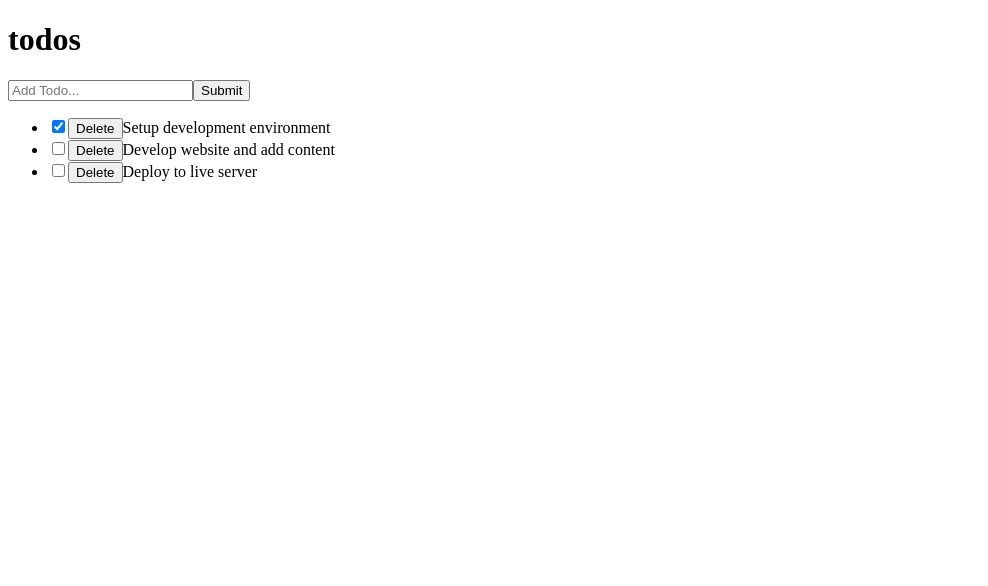
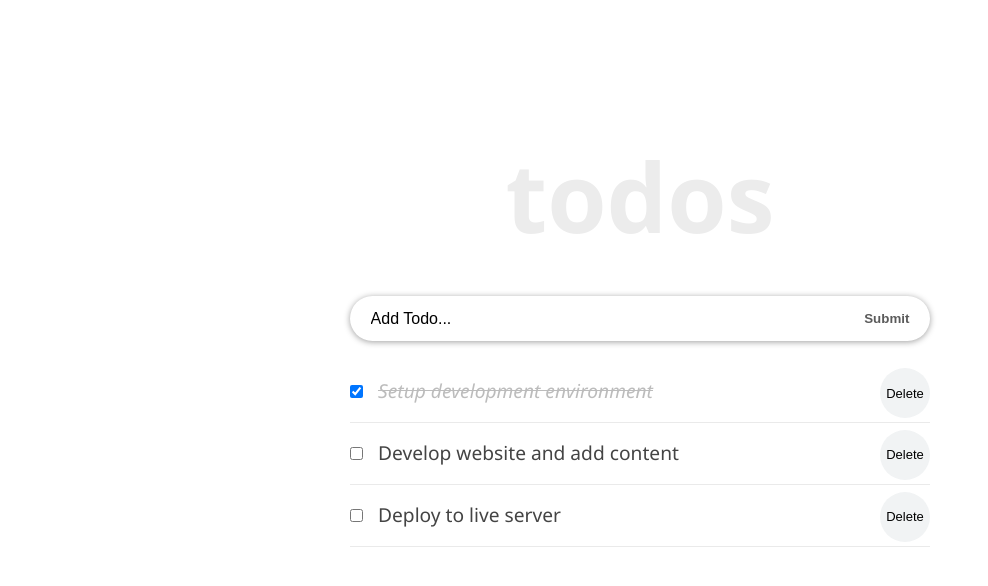
Before and after one commit to isaacpitwa/react-todo-app, a React (Create React App) app: page / in a window 1280 px wide. Shown: the top 586 px of the page, without its empty margins (0-988 px from the left). Built offline with nearby package versions, Linux system fonts and the light colour scheme.

Commit message:
Edit Todo

```diff
--- a/src/App.css
+++ b/src/App.css
@@ -1,38 +1,64 @@
-.App {
-  text-align: center;
+* {
+  box-sizing: border-box;
+  margin: 0;
+  padding: 0;
 }
 
-.App-logo {
-  height: 40vmin;
-  pointer-events: none;
+body {
+  font-family: "Segoe UI", Arial, sans-serif;
+  line-height: 1.4;
+  color: #444;
+  background: #fff;
+  height: 100vh;
+}
+.container {
+  display: flex;
+  flex-direction: column;
+  justify-content: center;
+  align-items: center;
+  max-width: 600px;
+  margin: 0 auto;
 }
 
-@media (prefers-reduced-motion: no-preference) {
-  .App-logo {
-    animation: App-logo-spin infinite 20s linear;
-  }
+.inner {
+  width: 100%;
+  padding: 8rem 10px 4rem;
 }
 
-.App-header {
-  background-color: #282c34;
-  min-height: 100vh;
+.form-container {
+  width: 100%;
+  margin-bottom: 20px;
   display: flex;
-  flex-direction: column;
-  align-items: center;
-  justify-content: center;
-  font-size: calc(10px + 2vmin);
-  color: white;
+  border-radius: calc(0.5 * 100px);
+  box-shadow: 0 1px 6px 0 rgba(0, 0, 0, 0.38);
+  justify-content: space-evenly;
 }
 
-.App-link {
-  color: #61dafb;
+.input-text {
+  font-size: 1rem;
+  font-weight: 400;
+  width: 85%;
+  padding-right: 5px;
+  padding-left: 10px;
+  border-radius: calc(0.5 * 100px);
 }
 
-@keyframes App-logo-spin {
-  from {
-    transform: rotate(0deg);
-  }
-  to {
-    transform: rotate(360deg);
-  }
+.input-text::placeholder {
+  color: #000;
 }
+
+.input-submit {
+  background: transparent;
+  color: #5b5b5b;
+  text-transform: capitalize;
+  cursor: pointer;
+  font-weight: 600;
+  margin-right: 10px;
+}
+
+.input-text,
+.input-submit {
+  height: 45px;
+  outline: none;
+  border: none;
+}
--- a/src/components/Header.js
+++ b/src/components/Header.js
@@ -1,9 +1,21 @@
 import React from "react"
 
 const Header = () => {
+    const headerStyle = {
+        padding: "20px 0",
+        lineHeight: "1.5em",
+      }
   return (
-    <header>
-      <h1>todos</h1>
+    <header style={headerStyle}>
+      <h1 style={{
+        fontSize: "6rem",
+        fontWeight: "600",
+        marginBottom: "2rem",
+        lineHeight: "1em",
+        color: "#ececec",
+        textTransform: "lowercase",
+        textAlign: "center",
+      }}>todos</h1>
     </header>
   )
 }
--- a/src/components/InputTodo.js
+++ b/src/components/InputTodo.js
@@ -23,11 +23,11 @@
       };
   render() {
     return (
-      <form onSubmit={this.handleSubmit}>
+      <form onSubmit={this.handleSubmit} className="form-container">
         <input type="text" placeholder="Add Todo..."
           value={this.state.title}
-          name="title" onChange={this.onChange} />
-        <button>Submit</button>
+          name="title" onChange={this.onChange} className="input-text" />
+        <button className="input-submit">Submit</button>
       </form>
     )
   }
--- a/src/components/TodoContainer.js
+++ b/src/components/TodoContainer.js
@@ -56,12 +56,25 @@
             todos: [...this.state.todos, newTodo]
         });
     };
+
+    setUpdate = (updatedTitle, id) => {
+        this.setState({
+            todos: this.state.todos.map(todo => {
+              if (todo.id === id) {
+                todo.title = updatedTitle
+              }
+              return todo
+            }),})
+      }
+
     render() {
         return (
-        <div>
+            <div className="container">
+                <div className="inner">
                     <Header />
                     <InputTodo addTodoProps={this.addTodoItem} />
-        <TodosList todos={this.state.todos} handleChangeProps={this.handleChange}  deleteTodoProps={this.delTodo}/>
+                    <TodosList todos={this.state.todos} handleChangeProps={this.handleChange} deleteTodoProps={this.delTodo} setUpdate={this.setUpdate} />
+                </div>
             </div>
         )
     }
--- a/src/components/TodoItem.js
+++ b/src/components/TodoItem.js
@@ -1,13 +1,51 @@
 import React from "react"
+import styles from "./TodoItem.module.css"
 
-function TodoItem(props) {
-    return <li>
-            <input
-            type="checkbox"
-            checked={props.todo.completed}
-            onChange={() => props.handleChangeProps(props.todo.id)} />
-            <button onClick={ ()=> props.deleteTodoProps(props.todo.id)}>Delete</button>
-            {props.todo.title}</li>
+class TodoItem extends React.Component {
+    state = {
+        editing: false,
+    }
+
+    completedStyle = {
+        fontStyle: "italic",
+        color: "#595959",
+        opacity: 0.4,
+        textDecoration: "line-through",
+    }
+
+    handleEditing = () => {
+        this.setState({
+            editing: true,
+        })
+    }
+    handleUpdatedDone = event => {
+        if (event.key === "Enter") {
+            this.setState({ editing: false })
+          }
+      }
+    render() {
+        let viewMode = {}
+        let editMode = {}
+
+        if (this.state.editing) {
+        viewMode.display = "none"
+        } else {
+        editMode.display = "none"
+        }
+        const { completed, id, title } = this.props.todo
+        return <li className={styles.item}>
+            <div onDoubleClick={this.handleEditing} style={viewMode}>
+                <input
+                    type="checkbox"
+                    checked={completed}
+                    onChange={() => this.props.handleChangeProps(id)} className={styles.checkbox} />
+                <button onClick={() => this.props.deleteTodoProps(id)}>Delete</button>
+                <span style={completed ? this.completedStyle : null}>{title}</span>
+            </div>
+            <input type="text" style={editMode} className={styles.textInput} value={title} onChange={e =>  this.props.setUpdate(e.target.value, id) } onKeyDown={this.handleUpdatedDone}/>
+        </li>
+    }
+
 }
 
 export default TodoItem
--- /dev/null
+++ b/src/components/TodoItem.module.css
@@ -0,0 +1,28 @@
+.item {
+    font-size: 1.2rem;
+    list-style-type: none;
+    padding: 17px 0px;
+    border-bottom: 1px solid #eaeaea;
+  }
+
+  .checkbox {
+    margin-right: 15px;
+  }
+
+  .item button {
+    font-size: 13px;
+    background: #f1f3f4;
+    border: none;
+    cursor: pointer;
+    float: right;
+    outline: none;
+    border-radius: 100px;
+    height: 50px;
+    width: 50px;
+    margin: -10px 0 0 10px;
+  }
+  .textInput {
+    width: 100%;
+    padding: 10px;
+    border: 1px solid #dfdfdf;
+  }
--- a/src/components/TodosList.js
+++ b/src/components/TodosList.js
@@ -6,7 +6,7 @@
         return (
             <ul>
                 {this.props.todos.map(todo => (
-                    <TodoItem key={todo.id} todo={todo} handleChangeProps={this.props.handleChangeProps} deleteTodoProps={this.props.deleteTodoProps} />
+                    <TodoItem key={todo.id} todo={todo} handleChangeProps={this.props.handleChangeProps} deleteTodoProps={this.props.deleteTodoProps} setUpdate={this.props.setUpdate} />
                 ))}
             </ul>
         )
--- a/src/index.js
+++ b/src/index.js
@@ -1,5 +1,6 @@
 import React from "react"
 import ReactDOM from "react-dom"
+import "./App.css"
 //component file
 import TodoContainer from "./components/TodoContainer"
 ReactDOM.render(
```
Also changed, not shown: src/App.js (deleted, +0 -25 lines), 1 other file (tests, documents, lock files or other folders). Lines whose indentation alone changed are shown as unchanged.
